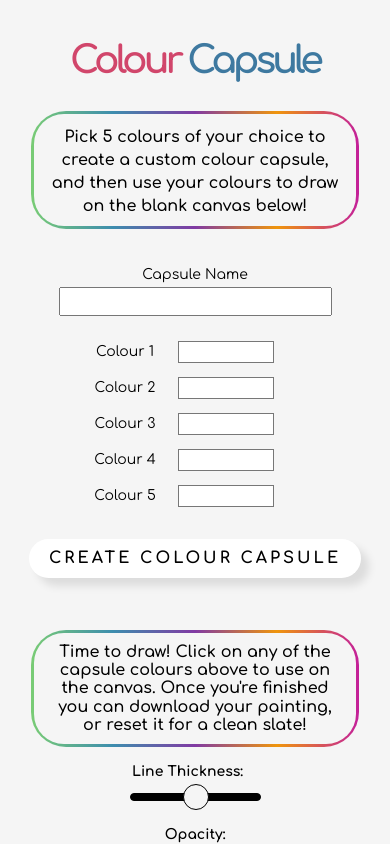
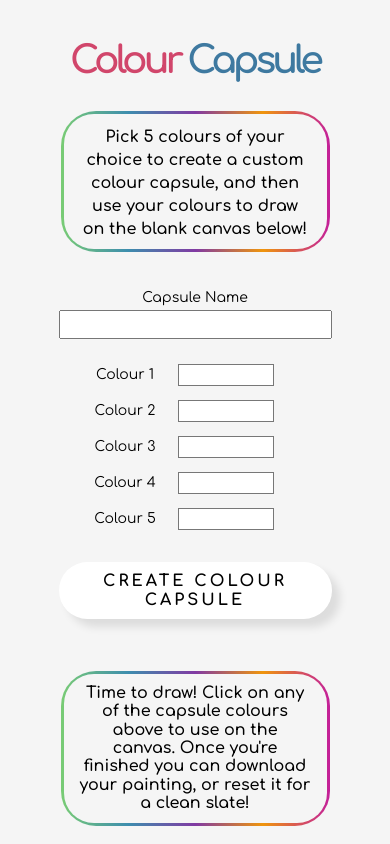
Before and after one commit to GabriellaPenev/colour-capsule, a React (Create React App) app: page / in a window 390 px wide. Shown: the top 844 px of the page. Built offline with nearby package versions, Linux system fonts and the light colour scheme; no server answers; the database is empty.

Commit message:
error handled canvas resize issues on screen width change

```diff
--- a/src/App.css
+++ b/src/App.css
@@ -727,7 +727,7 @@ footer a {
 @media (max-width: 550px) {
 
   .wrapper {
-    width: 85%
+    width: 70%
   }
 
   .intro {
--- a/src/Components/Canvas.js
+++ b/src/Components/Canvas.js
@@ -2,18 +2,34 @@ import { useRef, useState, useEffect } from 'react';
 import { forwardRef } from "react";
 
 const Canvas = forwardRef(({ selectedColor, setSelectedColor }, ref) => {
+
     const canvasRef = useRef(null);
     const ctxRef = useRef(null);
     const lineWidthRef = useRef(null)
     const opacityRef = useRef(null)
+
+    const [windowWidth, setWindowWidth] = useState(window.innerWidth);
     const [isDrawing, setIsDrawing] = useState(false);
-    const [lineWidth, setLineWidth] = useState(75)
+    const [lineWidth, setLineWidth] = useState(60)
     const [opacity, setOpacity] = useState(1);
 
     useEffect(() => {
+        const handleWindowResize = () => {
+            setWindowWidth(window.innerWidth);
+        };
 
+        window.addEventListener('resize', handleWindowResize);
+
+        return () => {
+            window.removeEventListener('resize', handleWindowResize);
+        };
+    });
+
+
+
+    useEffect(() => {
         const canvas = canvasRef.current;
-        canvas.style.width = "100%";
+        canvas.style.width = '100%';
         canvas.style.height = "100%";
         canvas.width = canvas.offsetWidth * 2;
         canvas.height = canvas.offsetHeight * 2;
@@ -28,7 +44,9 @@ const Canvas = forwardRef(({ selectedColor, setSelectedColor }, ref) => {
         ctx.lineWidth = lineWidth;
         ctx.fillStyle = "white";
         ctx.fillRect(0, 0, 3000, 3000);
-    }, []);
+
+    }, [windowWidth]);
+
 
     // pass in a reference to nativeEvent to get the x and y coords
     const startDrawing = ({ nativeEvent }) => {
@@ -67,12 +85,12 @@ const Canvas = forwardRef(({ selectedColor, setSelectedColor }, ref) => {
             canvasRef.current.height,
             canvasRef.current.style.backgroundColor = '#ffffff',
             setSelectedColor('#000'),
-            setLineWidth(75),
+            setLineWidth(60),
             setOpacity(1)
         )
 
         // reset the line thickness and opacity values:
-        lineWidthRef.current.value = 75
+        lineWidthRef.current.value = 60
         opacityRef.current.value = 1
     }
 
@@ -96,20 +114,42 @@ const Canvas = forwardRef(({ selectedColor, setSelectedColor }, ref) => {
         setLineWidth(e.target.value)
     }
 
+
+    // function resize() {
+    //     // Resize the window, not the pen
+    //     // Our canvas must cover full height of screen
+    //     // regardless of the resolution
+    //     var height = window.innerHeight;
+
+    //     // So we need to calculate the proper scaled width
+    //     // that should work well with every resolution
+    //     var ratio = canvasRef.current.width / canvasRef.current.height;
+    //     var width = height * ratio;
+
+    //     canvasRef.current.style.width = width + 'px';
+    //     canvasRef.current.style.height = height + 'px';
+    // }
+
+    // window.addEventListener('load', resize, false);
+    // window.addEventListener('resize', resize, false);
+
+
+
+
     return (
         <>
             <h3 className="intro introSpan" ref={ref}>Time to draw! Click on any of the capsule colours above to use on the canvas. Once you're finished you can download your painting, or reset it for a clean slate!</h3>
             <div className="controls">
                 <label className='lineWidth' htmlFor="lineWidth">Line Thickness: </label>
                 <input ref={lineWidthRef} type="range" id="lineWidth" name="lineWidth"
-                    min="1" max="145" defaultValue={lineWidth} step="1"
-                    style={{ 'background': selectedColor, 'border' : 'black 1px solid'}}
+                    min="1" max="120" defaultValue={lineWidth} step="1"
+                    style={{ 'background': selectedColor, 'border': 'black 1px solid' }}
                     onChange={(e) => changeLinedWidth(e)} />
 
                 <label className='opacity' htmlFor="opacity">Opacity: </label>
                 <input ref={opacityRef} type="range" id="opacity" name="opacity"
                     min="0.1" max="1" defaultValue={opacity} step="0.1"
-                    style={{ 'background': selectedColor, 'border' : 'black 1px solid' }}
+                    style={{ 'background': selectedColor, 'border': 'black 1px solid' }}
                     onChange={(e) => changeOpacity(e)} />
             </div>
             <div className='canvasContainer'>
--- a/src/Components/Form.js
+++ b/src/Components/Form.js
@@ -159,7 +159,7 @@ const Form = ({ setColors, resultRef }) => {
 
             <ToastContainer
                 newestOnTop={false}
-                pauseOnFocusLoss
+                autoClose={2000}
             />
         </>
     )
```
